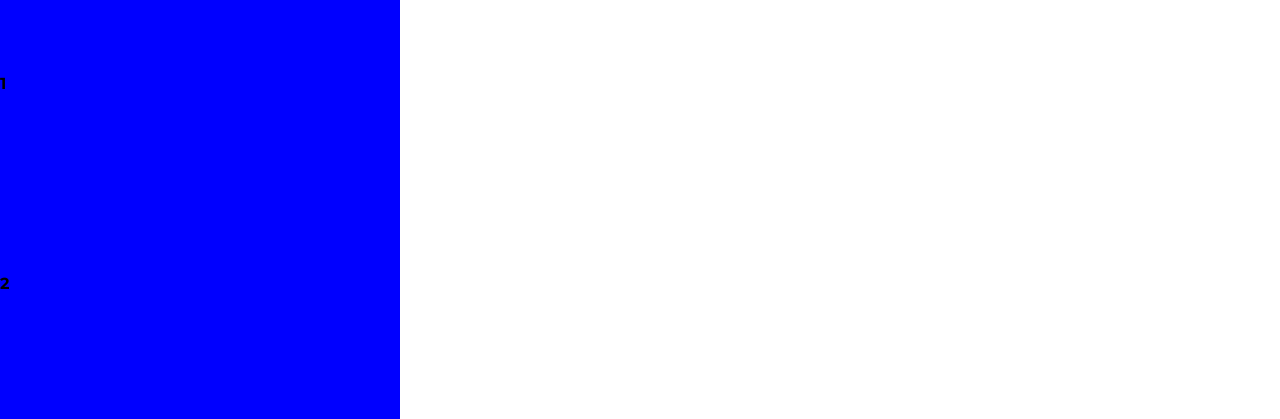
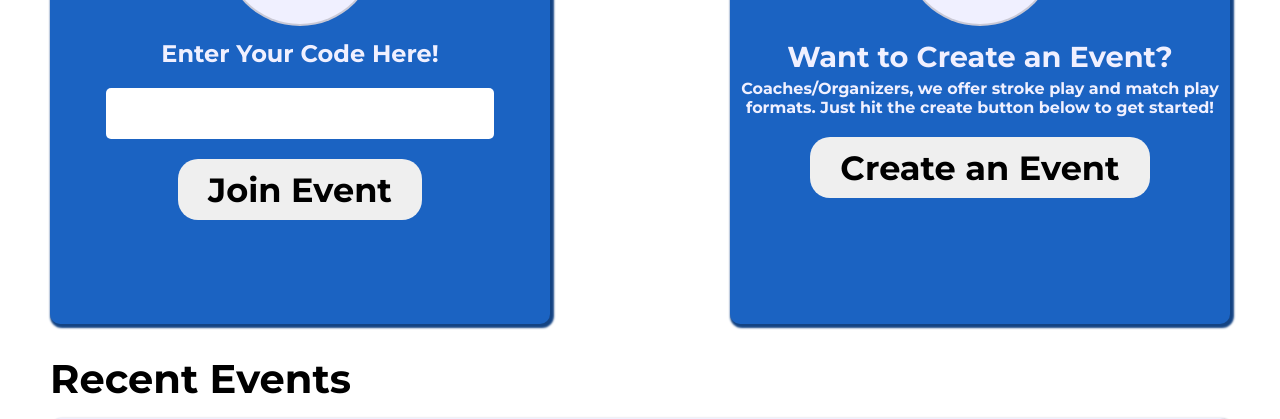
Before and after one commit to maxklema/Big-Blue, a Flask app: page / in a window 1280 px wide. Shown: the part 216-635 px from the top of the page. Run offline with Flask 2, Linux system fonts and the light colour scheme.

Commit message:
finished html for home page

```diff
--- a/templates/index.html
+++ b/templates/index.html
@@ -16,7 +16,7 @@
         <header>
             <img src="{{ url_for('static', filename='logo graphics/bigbluewhite.png') }}" class="logo">
             <ul class="navigation">
-                <li><a href="#">Login</a></li>
+                <li><a href="/login">Login</a></li>
                 <li><a href="#">About</a></li>
             </ul>
 
@@ -26,9 +26,50 @@
 
         <div id="container">
             <div class="main">
-                {% for i in range(3) %}
-                    <div style="height: 200px; width: 400px; background-color: blue;">{{i}}</div>
-                {% endfor %}
+
+                    <div class="sidebars">
+                        <div class="login">
+                            <div id="addgraphic">
+                                <img src="{{ url_for('static', filename='logo graphics/whistle.png') }}">
+                            </div>
+                            <div class="logintext">
+                                <h2>Want to Create an Event?</h2>
+                                <h6>Coaches/Organizers, we offer stroke play and match play formats. Just hit the create button below to get started!</h1>
+                            </div>
+                            <button id="creatematch">Create an Event</button>
+
+                        </div>
+
+                        <div class="joincode">
+                            <div id="addgraphic">
+                                <img src="{{ url_for('static', filename='logo graphics/plussign.png') }}">
+                            </div>
+                            <h2 class="logintext">Enter Your Code Here!</h2>
+                            <input type="number"  maxlength="6" id="codetextbox">
+                            <button id="creatematch">Join Event</button>
+
+                        </div>
+                    </div>
+                    <h1 id="results">Recent Events</h1>
+                    {% for i in range(10) %}
+
+                    <div class="matchresults">
+                        <div class="results">
+                            <div class="resultcontainer">
+                                <div>
+                                    <h1>Carrol at Homestead</h1>
+                                    <h2>6/9/22</h2>
+                                    <div class="scores">
+                                        <h3>Varsity Score: 154 - 156 (Carrol)</h3>
+                                        <h3>Junior Varsity Score: 188 - 198 (Homestead)</h3>
+                                    </div>
+                                    <h6 id="matchdetails">See Match Details</h6>
+                                </div>
+                                <img src="{{ url_for('static', filename='logo graphics/golfcoursegrey.png') }}" id="courseicon">
+                            </div>
+                        </div>
+                    </div>
+                    {% endfor %}
             </div>
 
             <footer>
```
